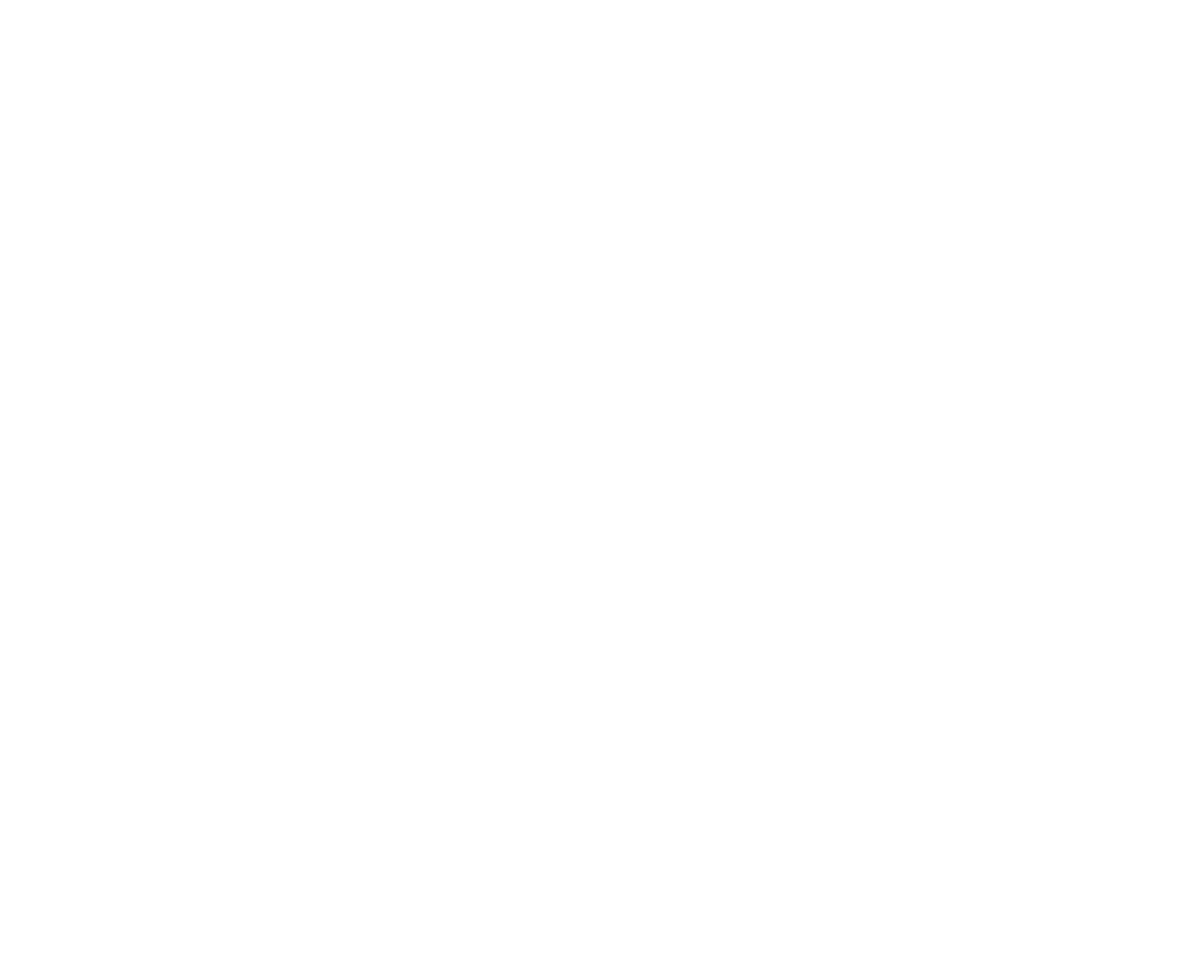
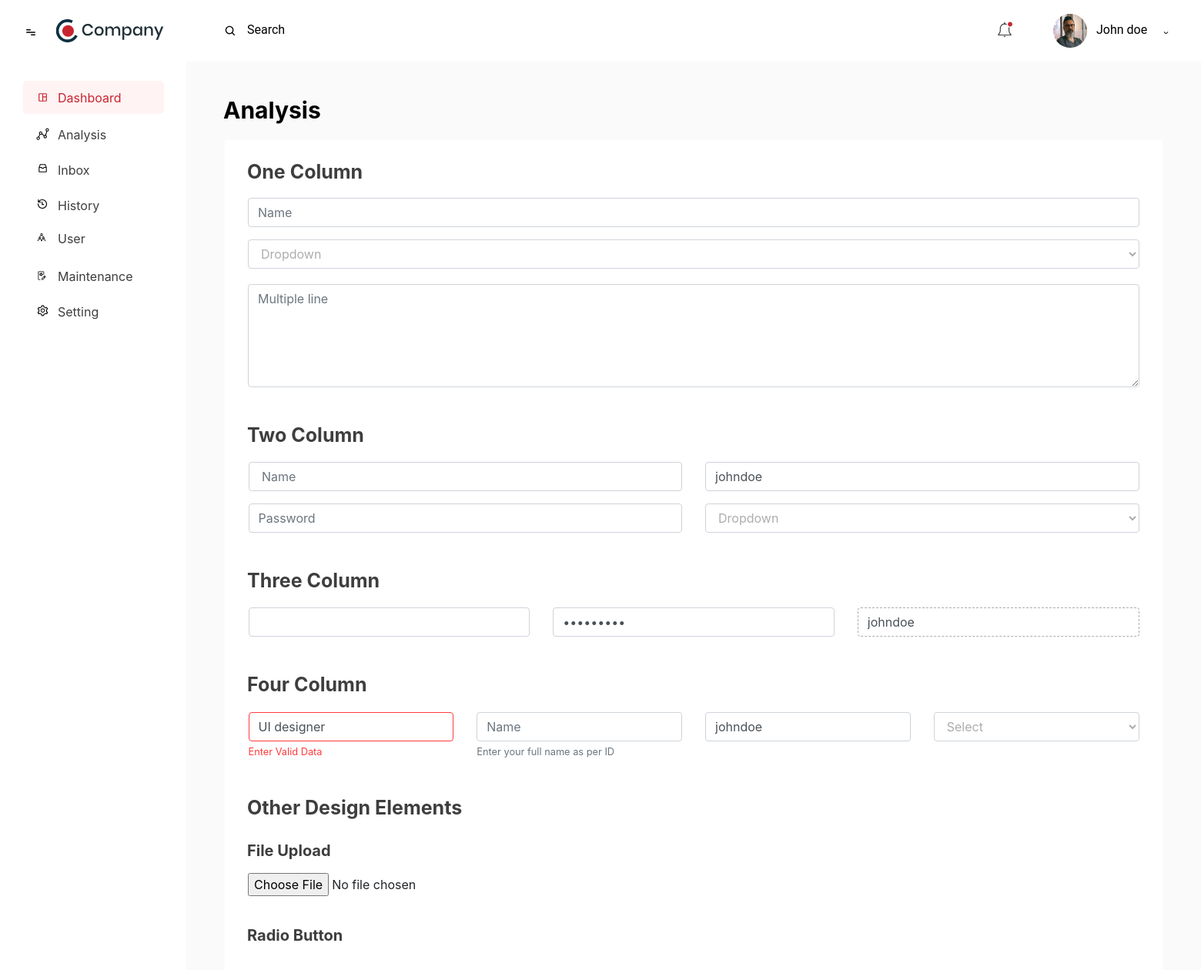
Before and after one commit to Akshay-Ghadiya/HTML-Training-Assignment, a plain HTML site: page innerpage.html in a window 1280 px wide. Shown: the top 1260 px of the page at 77% size, 1560 px wide, since content can reach past the window. Before the commit the page ends 800 px from the top, so only its background shows below. Drawn offline with nearby package versions, Linux system fonts and the light colour scheme.

Commit message:
assiagnment 2

```diff
--- a/CSS/style.css
+++ b/CSS/style.css
@@ -15,8 +15,7 @@
   width: 576px;
   height: 576px;
   border-radius: 3000px;
-  background: transparent url("Images/hero-image.png") 0% 0% no-repeat
-    padding-box;
+  background: transparent url("Images/hero-image.png") 0% 0% no-repeat padding-box;
   box-shadow: 0px 4px 31px #0000000a;
   border: 20px solid #ffffff;
   opacity: 1;
@@ -40,8 +39,6 @@
   width: 500px;
   height: 50px;
   text-align: left;
-  font: normal normal 300 40px/47px Roboto;
-  letter-spacing: 0px;
   color: #3e3e3e;
   opacity: 1;
   position: absolute;
@@ -53,8 +50,6 @@
   width: 137px;
   height: 53px;
   text-align: left;
-  font: normal normal 900 40px/53px Roboto;
-  letter-spacing: 0px;
   color: #c8242f;
   opacity: 1;
 }
@@ -65,10 +60,7 @@
   width: 260px;
   height: 33px;
   text-align: left;
-  font: normal normal normal 25px/33px Roboto;
-  letter-spacing: 0px;
   color: #3e3e3e;
-  opacity: 1;
   position: absolute;
 }
 .box1 {
@@ -83,16 +75,11 @@
   position: absolute;
 }
 #user {
+
+  color: #adadad;
   margin-top: 14px;
   margin-left: 14px;
   margin-bottom: 14px;
-  width: 68px;
-  height: 20px;
-  text-align: left;
-  font: normal normal normal 15px/20px Roboto;
-  letter-spacing: 0px;
-  color: #adadad;
-  opacity: 1;
 }
 
 .box2 {
@@ -111,13 +98,7 @@
   margin-top: 14px;
   margin-left: 14px;
   margin-bottom: 14px;
-  width: 66px;
-  height: 20px;
-  text-align: left;
-  font: normal normal normal 15px/20px Roboto;
-  letter-spacing: 0px;
   color: #adadad;
-  opacity: 1;
 }
 
 .log {
@@ -349,10 +330,10 @@
   letter-spacing: 0px;
   color: #3e3e3e;
 }
-#user {
+#user-logo {
   position: absolute;
-  top: 210px;
-  left: 34px;
+  top: 222px;
+  left: 48px;
   width: 12px;
   height: 12px;
 }
@@ -657,8 +638,7 @@
   font-size: 12px;
 }
 #table{
-    max-width: 1217px;
-    max-height: 558px;
+    width: 93%;
     position: absolute;
     top: 88.13px;
     left: 40px;
@@ -668,3 +648,126 @@ th, td{
     padding: 13.15px;
     text-align: left;
 }
+th{
+    color: #ADADAD;
+}
+table, th, td{
+    border-bottom: solid 1px black;
+}
+#paid{
+    color: #3CDD5F;
+}
+#failed{
+    color: #FF4545;
+}
+#pending{
+  color: #bababa;
+}
+
+/* inner-page css */
+
+
+#body{
+  top: 0px;
+ left: 0px;
+width: 1560px;
+height: 1970px;
+position: relative;
+background: #FAFAFA 0% 0% no-repeat padding-box;
+}
+.innerpagesidebar{
+  top: 80px;
+  left: 0px;
+  width: 242px;
+  height: 1890px;
+  position: absolute;
+  background: #FFFFFF 0% 0% no-repeat padding-box;
+}
+#form {
+  position: absolute;
+  top: 182px;
+  left: 292px;
+  width: 1218px;
+  height: 1749px;
+  background: #FFFFFF 0% 0% no-repeat padding-box
+}
+#Ana{
+  color: #000000;
+  position: absolute;
+  top: 121px;
+  left: 290px;
+  font-size: 30px;
+}
+#onecolumn{
+  margin-top: 22.52px;
+  margin-left: 29px;
+  color: #3E3E3E;
+  font-size: 25px;
+  font-weight: bold;
+}
+.form-group{
+  padding: 14.5px 30px 0px 30px;
+}
+.form-group-2{
+  padding:0px 30px 0px 30px;
+}
+.form-group-3{
+  padding:20px 30px 0px 30px;
+}
+#twocolumn{
+  margin-top: 44px;
+  margin-left: 29px;
+  color: #3E3E3E;
+  font-size: 25px;
+  font-weight: bold;
+}
+.row{
+  padding:15.98px 30.5px 0px 30.5px;
+}
+select:invalid{
+ color:  #ADADAD;
+}
+#threecolumn{
+  margin-top: 44px;
+  margin-left: 29px;
+  color: #3E3E3E;
+  font-size: 25px;
+  font-weight: bold;
+}
+#iuser{
+  border: 1px dashed #ADADAD;
+}
+#fourcolumn{
+  margin-top: 44px;
+  margin-left: 29px;
+  color: #3E3E3E;
+  font-size: 25px;
+  font-weight: bold;
+}
+#uiborder{
+  border: 1px solid #FF3B3B;
+}
+#uidesign{
+  color: #FF3B3B;
+}
+#otherdesign{
+  margin-top: 44px;
+  margin-left: 29px;
+  color: #3E3E3E;
+  font-size: 25px;
+  font-weight: bold;
+}
+#fileupload{
+  margin-top: 21.13px;
+  margin-left: 29px;
+  color: #3E3E3E;
+  font-size: 20px;
+  font-weight: bold;
+}
+#radio{
+  margin-top: 36.15px;
+  margin-left: 29px;
+  color: #3E3E3E;
+  font-size: 20px;
+  font-weight: bold;
+}
--- a/dashboard.html
+++ b/dashboard.html
@@ -6,12 +6,7 @@
     <meta http-equiv="X-UA-Compatible" content="IE=edge">
     <meta name="viewport" content="width=device-width, initial-scale=1.0">
     <title>Document</title>
-    <script src="https://cdn.jsdelivr.net/npm/@popperjs/core@2.11.6/dist/umd/popper.min.js"
-        integrity="sha384-oBqDVmMz9ATKxIep9tiCxS/Z9fNfEXiDAYTujMAeBAsjFuCZSmKbSSUnQlmh/jp3"
-        crossorigin="anonymous"></script>
-    <script src="https://cdn.jsdelivr.net/npm/bootstrap@5.2.3/dist/js/bootstrap.min.js"
-        integrity="sha384-cuYeSxntonz0PPNlHhBs68uyIAVpIIOZZ5JqeqvYYIcEL727kskC66kF92t6Xl2V"
-        crossorigin="anonymous"></script>
+
     <link rel="stylesheet" href="Css/style.css">
 </head>
 
@@ -39,7 +34,7 @@
             <div id="inbtxt">Inbox</div>
             <img src="Images\clock-default.svg" alt="menubar" id="history">
             <div id="histxt">History</div>
-            <img src="Images\user-default.svg" alt="menubar" id="user">
+            <img src="Images\user-default.svg" alt="menubar" id="user-logo">
             <div id="usetxt">User</div>
             <img src="Images\maintenance-default.svg" alt="menubar" id="Maintenance">
             <div id="mentxt">Maintenance</div>
@@ -114,7 +109,7 @@
                         <td>Public Adjusting Firm</td>
                         <td>georgia.young@example.com</td>
                         <td>24 May, 2020</td>
-                        <td>Paid</td>
+                        <td id="paid">Paid</td>
                         <td>$47,800</td>
                     </tr>
 
@@ -123,7 +118,7 @@
                         <td>Other</td>
                         <td>jessica.hanson@example.com</td>
                         <td>24 May, 2020</td>
-                        <td>Paid</td>
+                        <td id="paid">Paid</td>
                         <td>$98,000</td>
                     </tr>
 
@@ -132,7 +127,7 @@
                         <td>Vendor</td>
                         <td>alma.lawson@example.com</td>
                         <td>8 Sep, 2020</td>
-                        <td>Paid</td>
+                        <td id="paid">Paid</td>
                         <td>$20,900</td>
                     </tr>
 
@@ -141,7 +136,7 @@
                         <td>Property Management Company</td>
                         <td>kenzi.lawson@example.com</td>
                         <td>22 Oct, 2020</td>
-                        <td>Paid</td>
+                        <td id="paid">Paid</td>
                         <td>$10,570</td>
                     </tr>
 
@@ -150,7 +145,7 @@
                         <td>Subcontractor Company</td>
                         <td>jackson.graham@example.com</td>
                         <td>1 Feb, 2020</td>
-                        <td>Failed</td>
+                        <td id="failed">Failed</td>
                         <td>$10,200</td>
                     </tr>
 
@@ -159,7 +154,7 @@
                         <td>Mortgage Company</td>
                         <td>felicia.reid@example.com</td>
                         <td>22 Oct, 2020</td>
-                        <td>Pending</td>
+                        <td id="pending">Pending</td>
                         <td>$12,600</td>
                     </tr>
 
@@ -168,7 +163,7 @@
                         <td>TPA</td>
                         <td>dolores.chambers@example.com</td>
                         <td>21 Sep, 2020</td>
-                        <td>Paid</td>
+                        <td id="paid">Paid</td>
                         <td>$11,170</td>
                     </tr>
 
@@ -186,7 +181,7 @@
                         <td>Insurance Carrier</td>
                         <td>curtis.weaver@example.com</td>
                         <td>21 Sep, 2020</td>
-                        <td>Paid</td>
+                        <td id="paid">Paid</td>
                         <td>$10,000</td>
                     </tr>
 
--- a/innerpage.html
+++ b/innerpage.html
@@ -0,0 +1,139 @@
+<!doctype html>
+<html lang="en">
+
+<head>
+    <meta charset="utf-8">
+    <meta name="viewport" content="width=device-width, initial-scale=1, shrink-to-fit=no">
+    <link rel="stylesheet" href="https://cdn.jsdelivr.net/npm/bootstrap@4.0.0/dist/css/bootstrap.min.css"
+        integrity="sha384-Gn5384xqQ1aoWXA+058RXPxPg6fy4IWvTNh0E263XmFcJlSAwiGgFAW/dAiS6JXm" crossorigin="anonymous">
+    <title>Inner page</title>
+    <link rel="stylesheet" href="Css/style.css">
+</head>
+
+<body>
+
+    <div id="body">
+        <div class="head">
+
+            <img src="Images\menu-bar.svg" alt="menubar" id="menu-bar">
+            <img src="Images\logo.svg" alt="logo" id="company">
+            <img src="Images\search-icon.svg" alt="logo" id="search">
+            <div id="searchtxt">Search</div>
+            <img src="Images\notification-icon.svg" alt="bell" id="notification">
+            <img src="Images\profile.png" alt="profile" id="profile">
+            <div id="name">John doe</div>
+            <img src="Images\downward-arrow.svg" alt="aerrow" id="aerrow">
+
+        </div>
+        <div class="innerpagesidebar">
+            <div id="active"><img src="Images\dashboard-active.svg" alt="deshboard" id="dashboard">
+                <div id="dashtxt">Dashboard</div>
+            </div>
+            <img src="Images\graph-default.svg" alt="graph" id="analysis">
+            <div id="anatxt">Analysis</div>
+            <img src="Images\inbox-default.svg" alt="menubar" id="inbox">
+            <div id="inbtxt">Inbox</div>
+            <img src="Images\clock-default.svg" alt="menubar" id="history">
+            <div id="histxt">History</div>
+            <img src="Images\user-default.svg" alt="menubar" id="user-logo">
+            <div id="usetxt">User</div>
+            <img src="Images\maintenance-default.svg" alt="menubar" id="Maintenance">
+            <div id="mentxt">Maintenance</div>
+            <img src="Images\setting-default.svg" alt="menubar" id="setting">
+            <div id="settxt">Setting</div>
+        </div>
+        <div id="Ana"><strong>Analysis</strong></div>
+
+        <div id="form">
+            <div id="onecolumn"><span>One Column</span></div>
+            <form>
+                <div class="form-group">
+                    <input type="text" class="form-control" id="formGroupExampleInput" placeholder="Name">
+                </div>
+                <div class="form-group-2">
+                    <select class="form-control" required>
+                        <option selected value="">Dropdown</option>
+                        <option>2</option>
+                        <option>3</option>
+                    </select>
+                </div>
+                <div class="form-group-3">
+                    <textarea class="form-control" id="exampleFormControlTextarea1" rows="5"
+                        placeholder="Multiple line"></textarea>
+                </div>
+            </form>
+            <div id="twocolumn"><span>Two Column</span></div>
+
+            <form>
+                <div class="row">
+                    <div class="col">
+                        <input type="text" class="form-control" placeholder=" Name">
+                    </div>
+                    <div class="col">
+                        <input type="text" class="form-control" value="johndoe">
+                    </div>
+                </div>
+                <div class="row">
+                    <div class="col">
+                        <input type="password" class="form-control" placeholder="Password">
+                    </div>
+                    <div class="col">
+                        <select class="form-control" required>
+                            <option selected value="">Dropdown</option>
+                            <option>2</option>
+                            <option>3</option>
+                        </select>
+                    </div>
+                </div>
+            </form>
+            <div id="threecolumn"><span>Three Column</span></div>
+            <form>
+                <div class="row">
+                    <div class="col">
+                        <input type="text" class="form-control">
+                    </div>
+                    <div class="col">
+                        <input type="password" class="form-control" value=".........">
+                    </div>
+                    <div class="col">
+                        <input type="text" class="form-control" value="johndoe" id="iuser">
+                    </div>
+                </div>
+            </form>
+            <div id="fourcolumn"><span>Four Column</span></div>
+            <form>
+                <div class="row">
+                    <div class="col">
+                        <input type="text" class="form-control" value="UI designer" id="uiborder">
+                        <small id="uidesign">Enter Valid Data</small>
+                    </div>
+                    <div class="col">
+                        <input type="text" class="form-control" placeholder="Name">
+                        <small class="form-text text-muted">Enter your full name as per ID</small>
+                    </div>
+                    <div class="col">
+                        <input type="text" class="form-control" value="johndoe">
+                    </div>
+                    <div class="col">
+                        <select class="form-control" required>
+                            <option selected value="">Select</option>
+                            <option>2</option>
+                            <option>3</option>
+                        </select>
+                    </div>
+                </div>
+            </form>
+            <div id="otherdesign"><span>Other Design Elements</span></div>
+            <div id="fileupload"><span>File Upload</span></div>
+            <form>
+                <div class="form-group">
+                  <input type="file" class="form-control-file" id="exampleFormControlFile1">
+                </div>
+              </form>
+              <div id="radio"><span>Radio Button</span></div>
+        </div>
+    </div>
+
+</body>
+
+</html>
```
